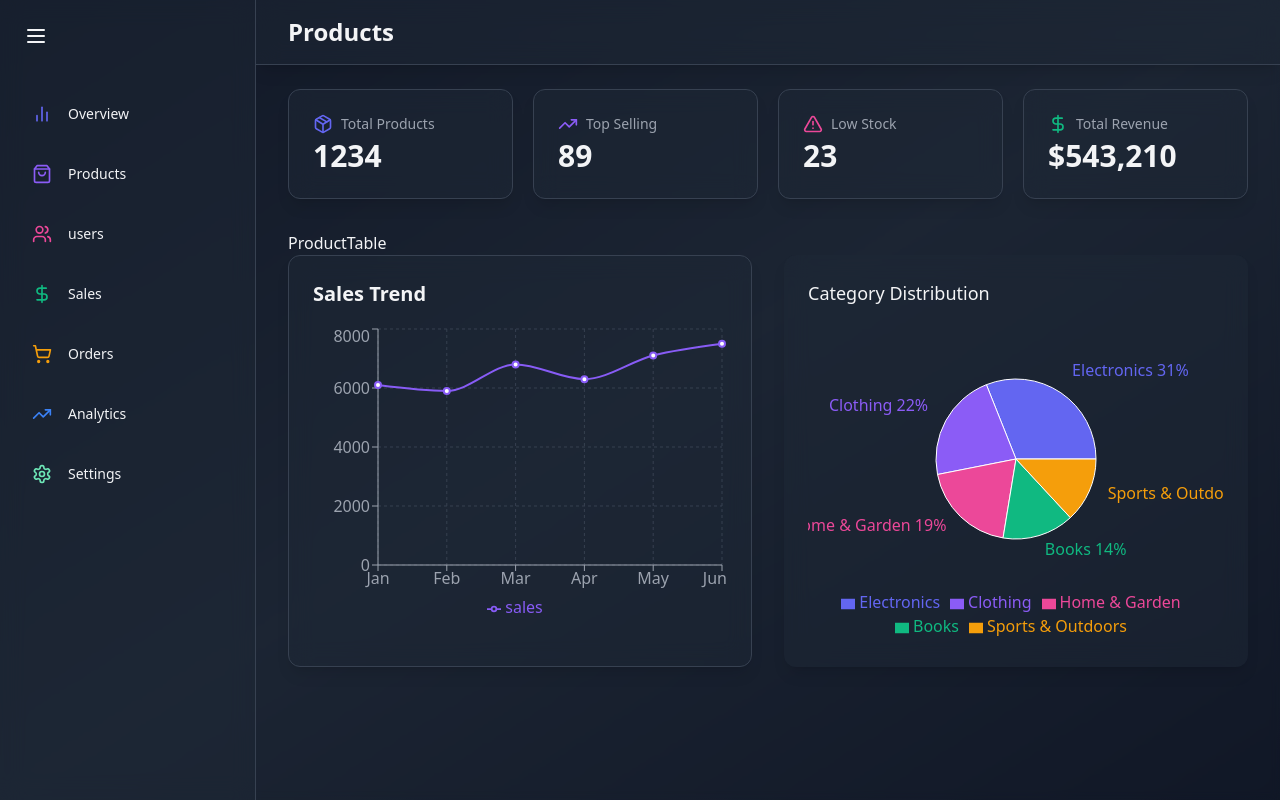
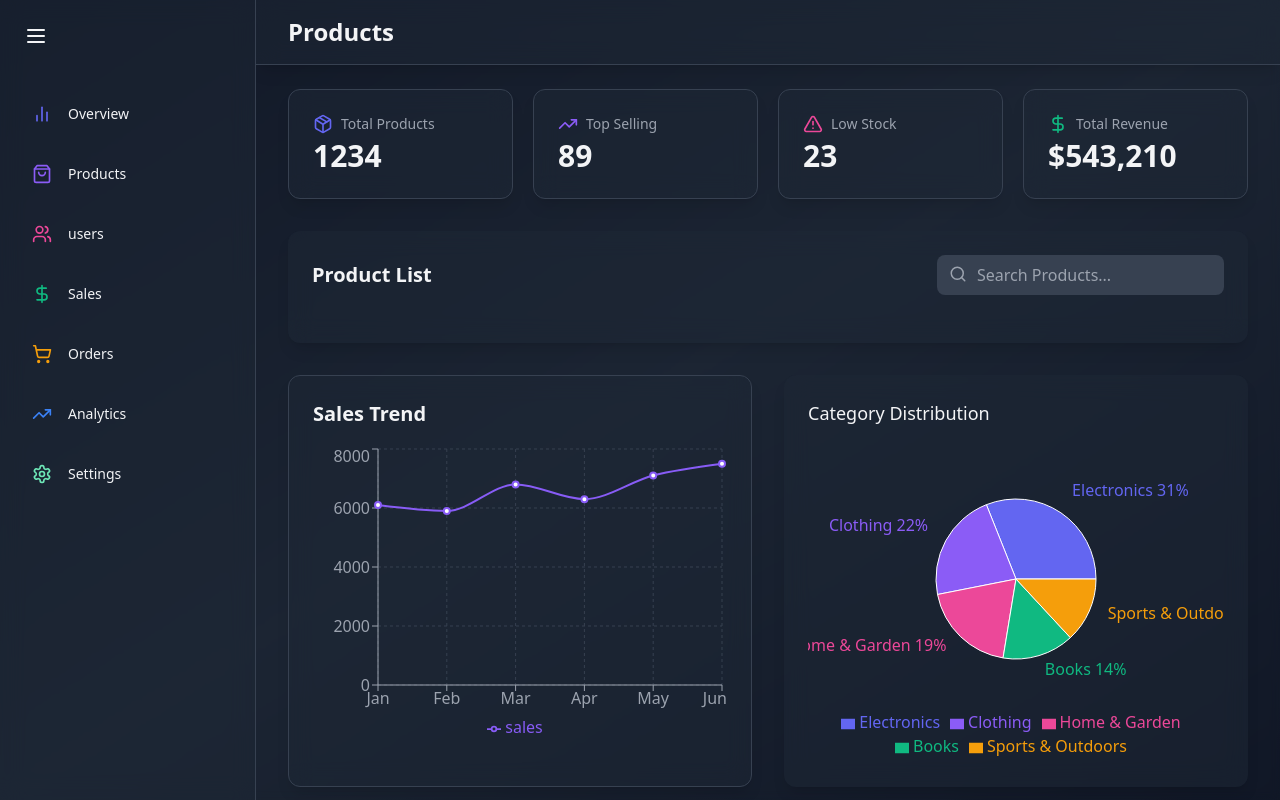
Before and after one commit to shegsemmanuel/ADMIN-DASHBOARD, a React (Vite) app: page /products in a window 1280 px wide. Built offline with nearby package versions, Linux system fonts and the light colour scheme.

Commit message:
product search

```diff
--- a/src/components/products/ProductTable.jsx
+++ /dev/null
@@ -1,11 +0,0 @@
-import React from 'react'
-
-const ProductTable = () => {
-  return (
-    <div>
-      ProductTable
-    </div>
-  )
-}
-
-export default ProductTable
--- /dev/null
+++ b/src/components/products/ProductsTable.jsx
@@ -0,0 +1,36 @@
+import { motion } from "framer-motion";
+import { Edit, Search, Trash2 } from "lucide-react";
+import {  useState } from 'react';
+
+const PRODUCT_DATA = [
+  { id:1, name: "Wireless Earbuds", category: "Electronics", price: 59.99, stock: 143, sales: 1200 },
+  { id:2, name: "Leather Wallet", category: "Accessories", price: 39.99, stock: 89, sales: 800 },
+  { id:3, name: "Smart Watch", category: "Electronics", price: 199.99, stock: 56, sales: 650 },
+  { id:4, name: "Yoga Mat", category: "Fitness", price: 29.99, stock: 210, sales: 950 },
+  { id:5, name: "Coffee Maker", category: "Home", price: 79.99, stock: 78, sales: 720 },
+];
+
+const ProductsTable = () => {
+  return (
+    <motion.div
+        className="bg-gray-800 bg-opacity-50 backdrop-blur-md shadow-lg rounded-xl p-6 border-gray-700 mb-8"
+        initial={{ opacity: 0, y: 20 }}
+        animate={{ opacity: 1, y: 0 }}
+        transition={{ delay: 0.2 }}
+    >
+      <div className="flex justify-between items-center mb-6">
+       <h2 className="text-xl font-semibold text-gray-100">Product List</h2>
+       <div className="relative">
+          <input
+            type="text"
+            placeholder="Search Products..."
+            className="bg-gray-700 text-white placeholder-gray-400 rounded-lg pl-10 pr-4 py-2 focus:outline-none focus:ring-2 focus:ring-blue-500"
+          />
+          <Search className="absolute left-3 top-2.5 text-gray-400" size={18} />
+       </div>
+      </div>
+    </motion.div>
+  )
+};
+
+export default ProductsTable;
--- a/src/pages/ProductsPage.jsx
+++ b/src/pages/ProductsPage.jsx
@@ -2,7 +2,7 @@ import { motion } from 'framer-motion';
 import StatCard from '../components/common/StatCard'
 import Header from '../components/common/Header';
 import { AlertTriangle, DollarSign, Package, TrendingUp } from 'lucide-react';
-import ProductTable from '../components/products/ProductTable';
+import ProductsTable from '../components/products/ProductsTable';
 import CategoryDistributionChart from '../components/overview/CategoryDistributionChart';
 import SalesTrendChart from '../components/products/SalesTrendChart';
 
@@ -25,7 +25,7 @@ const ProductsPage = () => {
           <StatCard name='Total Revenue' icon={DollarSign} value={"$543,210"} color='#10B981' />
         </motion.div>
 
-            <ProductTable/>
+            <ProductsTable/>
 
             {/* CHARTS */}
             <div className='grid grid-cols-1 lg:grid-cols-2 gap-8'>
```
